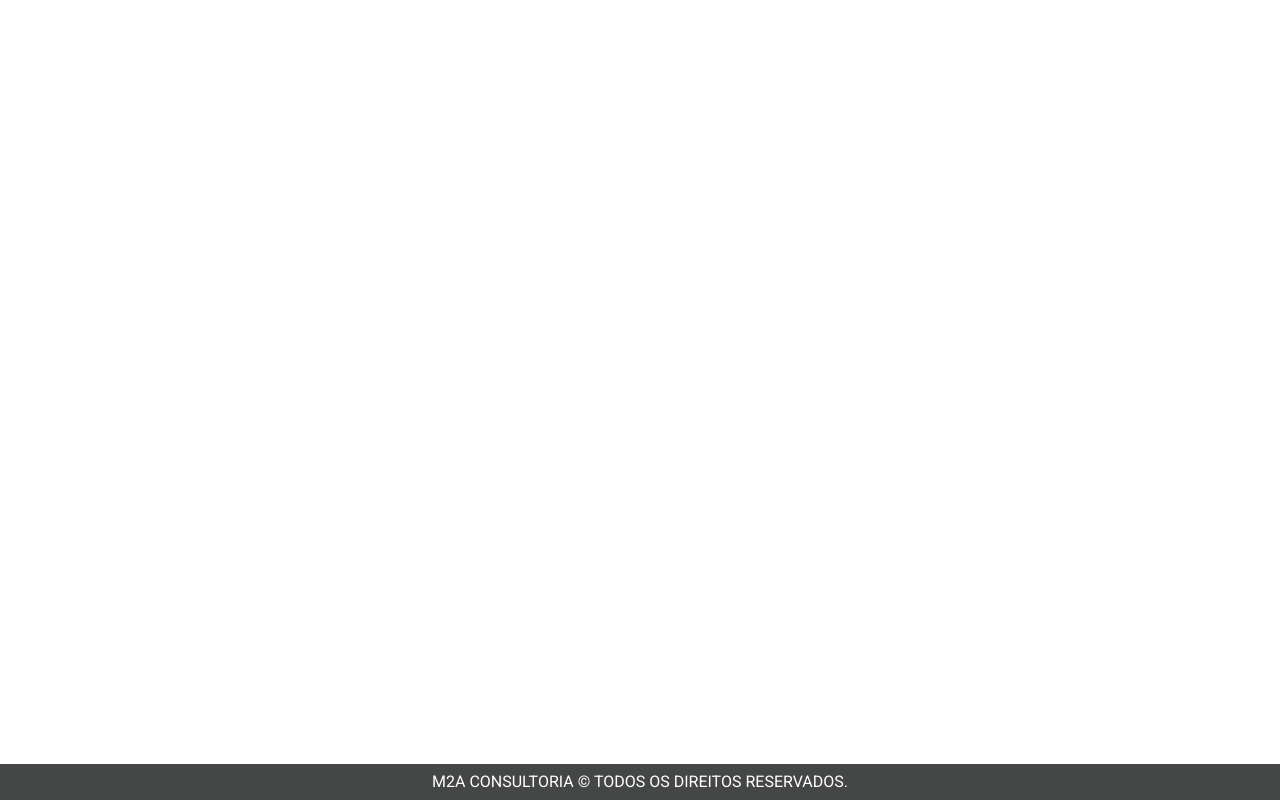
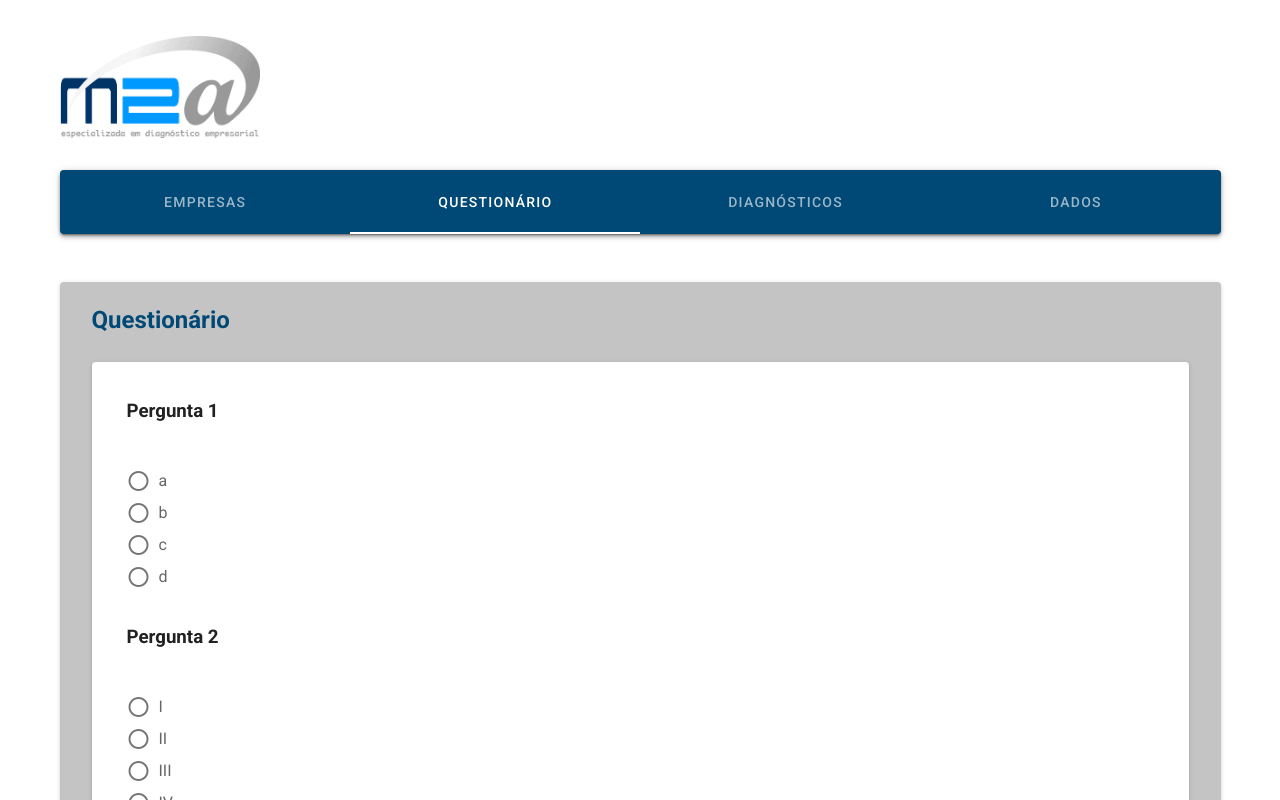
Before and after one commit to matheus-emuniz/M2A_front, a Vue app: page /questionario in a window 1280 px wide. Shown: the top 800 px of the page. Built offline with nearby package versions, Linux system fonts and the light colour scheme; what v-mask would draw is missing.

Commit message:
Questionario + Correções

```diff
--- a/src/components/CadastroEmpresa.vue
+++ b/src/components/CadastroEmpresa.vue
@@ -6,15 +6,15 @@
 					Dados da Empresa
 				</v-stepper-step>
 
+				<!-- <v-stepper-step :step="2" editable>
+					Informações do Responsável
+				</v-stepper-step> -->
+
 				<v-stepper-step :step="2" editable>
-					Informações do Responsável
+					Informações Adicionais
 				</v-stepper-step>
 
 				<v-stepper-step :step="3" editable>
-					Informações Adicionais
-				</v-stepper-step>
-
-				<v-stepper-step :step="4" editable>
 					Informações Complementares
 				</v-stepper-step>
 			</v-stepper-header>
@@ -58,7 +58,7 @@
 				</v-row>
 			</v-stepper-content>
 
-			<v-stepper-content :step="2">
+			<!-- <v-stepper-content :step="2">
 				<v-row class="px-4">
 
 					<v-col cols="12">
@@ -80,9 +80,9 @@
 					</v-col>
 
 				</v-row>
-			</v-stepper-content>
+			</v-stepper-content> -->
 
-			<v-stepper-content :step="3">
+			<v-stepper-content :step="2">
 				<v-row class="px-4">
 					<v-col cols="6">
 						<v-select filled label="Setor" :items="setores" v-model="empresa.fk_setor" autocomplete="off"
@@ -114,7 +114,7 @@
 				</v-row>
 			</v-stepper-content>
 
-			<v-stepper-content :step="4">
+			<v-stepper-content :step="3">
 				<v-row class="px-4">
 					<v-col cols="12">
 						<v-textarea filled label="Descreva o seu negócio" v-model="empresa.ds_negocio" :error="errors.ds_negocio"
@@ -155,9 +155,9 @@
 				<v-btn class="mr-4" disabled @click="step = step > 1 ? step - 1 : step" :disabled="step === 1">
 					Voltar
 				</v-btn>
-				<v-btn color="primary" @click="step === 4 ? cadastrarEmpresa() : (step = step < 4 ? step + 1 : step)"
+				<v-btn color="primary" @click="step === 4 ? cadastrarEmpresa() : (step = step < 3 ? step + 1 : step)"
 							 :loading="loading">
-					{{ step < 4 ? 'Próximo' : 'Cadastrar' }}
+					{{ step < 3 ? 'Próximo' : 'Cadastrar' }}
 				</v-btn>
 			</div>
 		</v-stepper>
--- a/src/router/index.js
+++ b/src/router/index.js
@@ -8,6 +8,7 @@ import Usuarios from '../views/Usuarios';
 import Diagnosticos from '../views/Diagnosticos';
 import Respostas from '../views/Respostas';
 import Dados from '../views/Dados';
+import Questionario from '../views/Questionario';
 
 import Login from '../views/Login.vue';
 
@@ -48,6 +49,10 @@ const routes = [
         path: '/dados',
         component: Dados,
       },
+      {
+        path: '/questionario',
+        component: Questionario,
+      },
     ]
   }
 ];
--- /dev/null
+++ b/src/views/Questionario.vue
@@ -0,0 +1,122 @@
+<template>
+    <div>
+        <div>
+            <h2 class="mb-6">Questionário</h2>
+        </div>
+        <div>
+            <v-card class="mb-12 card-quest">
+                <div v-for="(pergunta, index) in questionario.perguntas" :key="index">
+                    <v-row align="start" class="row-card">
+                        <v-col cols="12">
+                            <h3>{{ pergunta.texto_pergunta }}</h3>
+                        </v-col>
+                        <v-col cols="12">
+                            <v-radio-group v-model="respostas_questionario[index]" column>
+                                <v-radio v-for="(resposta, index) in pergunta.respostas" :key="index"
+                                    :label="resposta.texto_resposta" color="primary" :value="resposta.texto_resposta">
+                                </v-radio>
+                            </v-radio-group>
+                        </v-col>
+                    </v-row>
+                </div>
+                <hr>
+                <div class="d-flex justify-end pa-5">
+                    <v-btn color="primary">
+                        Enviar
+                    </v-btn>
+                </div>
+            </v-card>
+        </div>
+    </div>
+</template>
+
+<script>
+    import services from '@/services';
+
+    export default {
+        data() {
+            return {
+                questionario: {
+                    empresa: 1,
+                    perguntas: [{
+                        texto_pergunta: 'Pergunta 1',
+                        respostas: [{
+                               texto_resposta: 'a',
+                                fundamento: 'Fundamento'
+                            },
+                            {
+                                texto_resposta: 'b',
+                                fundamento: 'Fundamento'
+                            },
+                            {
+                                texto_resposta: 'c',
+                                fundamento: 'Fundamento'
+                            },
+                            {
+                                texto_resposta: 'd',
+                                fundamento: 'Fundamento'
+                            },
+                        ]
+                    }, {
+                        texto_pergunta: 'Pergunta 2',
+                        respostas: [{
+                                texto_resposta: 'I',
+                                fundamento: 'Fundamento'
+                            },
+                            {
+                                texto_resposta: 'II',
+                                fundamento: 'Fundamento'
+                            },
+                            {
+                                texto_resposta: 'III',
+                                fundamento: 'Fundamento'
+                            },
+                            {
+                                texto_resposta: 'IV',
+                                fundamento: 'Fundamento'
+                            },
+                        ]
+                    }, {
+                        texto_pergunta: 'Pergunta 3',
+                        respostas: [{
+                                texto_resposta: 'A',
+                                fundamento: 'Fundamento'
+                            },
+                            {
+                                texto_resposta: 'B',
+                                fundamento: 'Fundamento'
+                            },
+                            {
+                                texto_resposta: 'C',
+                                fundamento: 'Fundamento'
+                            },
+                            {
+                                texto_resposta: 'D',
+                                fundamento: 'Fundamento'
+                            },
+                        ]
+                    }, ]
+                },
+
+                respostas_questionario: [
+                    "",
+                    "",
+                    ""
+                ]
+            };
+        },
+
+    }
+</script>
+
+<style>
+
+.card-quest {
+    padding: 35px;
+}
+
+.row-card {
+    display: block;
+}
+
+</style>
--- a/src/views/Sistema.vue
+++ b/src/views/Sistema.vue
@@ -3,7 +3,7 @@
 		<img class="my-6" src="@/assets/m2a-logo.png" width="200" alt="logo m2a">
 
 		<v-card color="#c4c4c4" class="mb-12">
-			<v-toolbar color="primary" dark>
+			<v-toolbar color="primary" dark >
 				<v-tabs fixed-tabs>
 					<v-tab v-for="item in menuItems" :key="item.label" :to="item.to">
 						{{ item.label }}
@@ -26,25 +26,29 @@ export default {
 		return {
 			menuItems: [
 				{
-					label: 'Diagnósticos',
-					to: '/diagnosticos'
-				},
-				{
 					label: 'Empresas',
 					to: '/empresas',
 				},
 				{
-					label: 'Grupos',
-					to: '/grupos',
+					label: 'Questionário',
+					to: '/questionario'
 				},
 				{
-					label: 'Usuários',
-					to: '/usuarios',
+					label: 'Diagnósticos',
+					to: '/diagnosticos'
 				},
-				{
-					label: 'Respostas automáticas',
-					to: '/respostas',
-				},
+				// {
+				// 	label: 'Grupos',
+				// 	to: '/grupos',
+				// },
+				// {
+				// 	label: 'Usuários',
+				// 	to: '/usuarios',
+				// },
+				// {
+				// 	label: 'Respostas automáticas',
+				// 	to: '/respostas',
+				// },
 				{
 					label: 'Dados',
 					to: '/dados',
```
